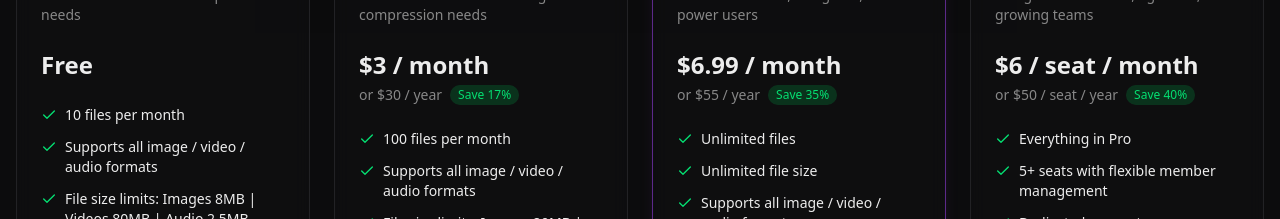
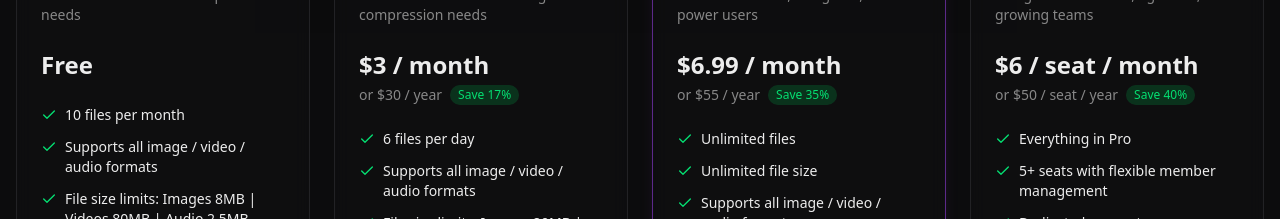
Before and after one commit to byteoxo/self-introduction, a Next.js app: page /products/macos/crunch in a window 1280 px wide. Shown: the part 4540-4759 px from the top of the page. Built offline with nearby package versions, Linux system fonts and the light colour scheme.

Commit message:
fix: update daily file limit in pricing plans for Crunch client
- Changed the file limit from "100 files per month" to "6 files per day" in the pricing plans section, ensuring accurate representation of the service offering.

```diff
--- a/app/products/macos/crunch/crunch-client.tsx
+++ b/app/products/macos/crunch/crunch-client.tsx
@@ -145,7 +145,7 @@ const pricingPlans = [
     priceYearly: "$30 / year",
     savePercent: "17",
     features: [
-      { text: "100 files per month", included: true, highlight: true },
+      { text: "6 files per day", included: true, highlight: true },
       { text: "Supports all image / video / audio formats", included: true },
       {
         text: "File size limits: Images 20MB | Videos 200MB | Audio 5MB",
```
